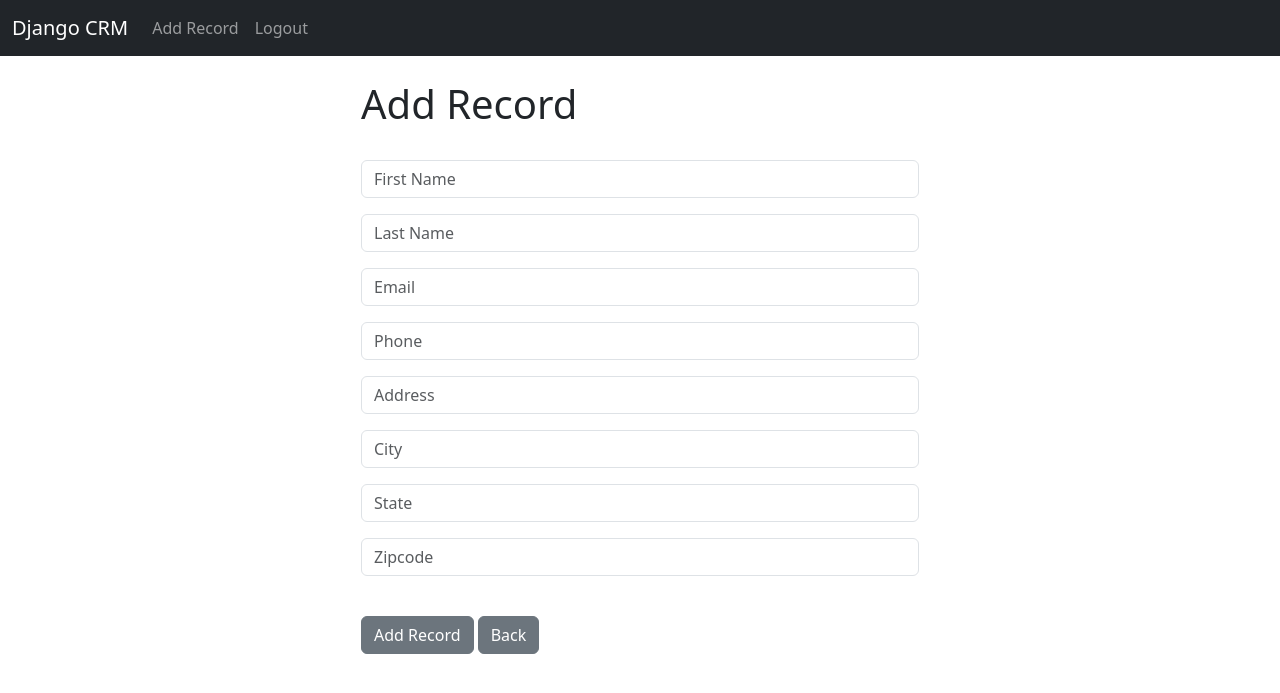
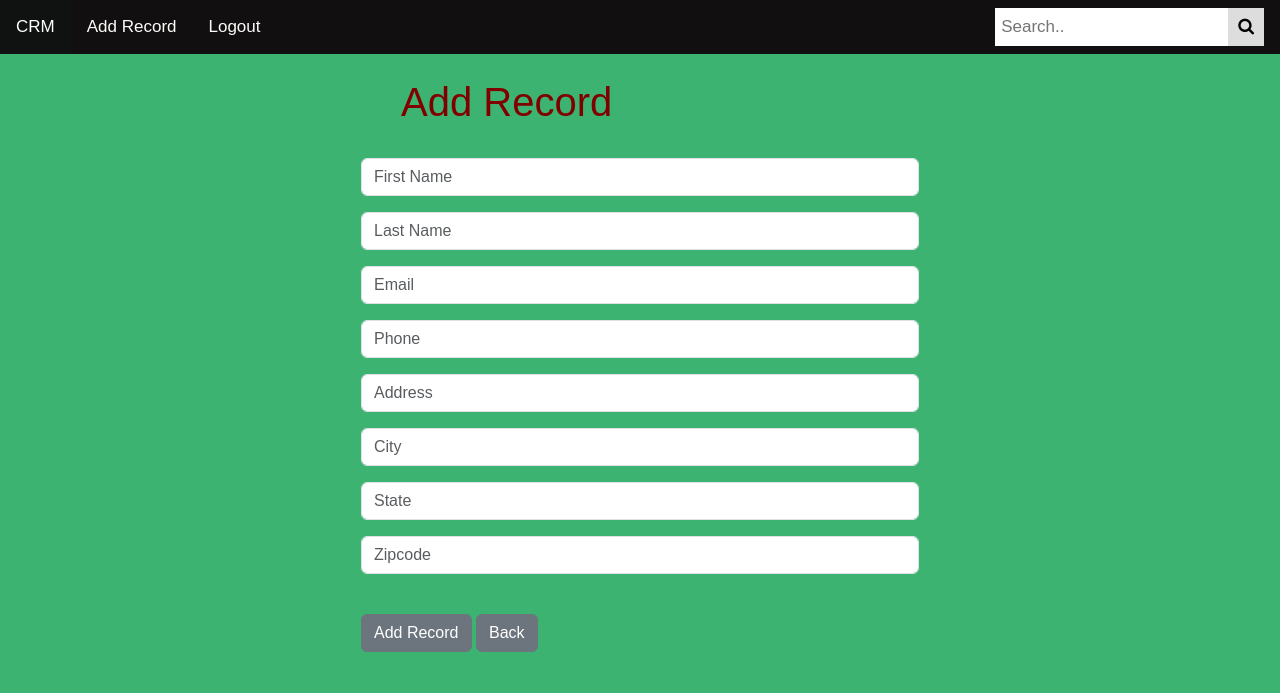
Before and after one commit to CatalinaJurca/CRM-app, a Django app: page /add_record/ in a window 1280 px wide. Shown: the top 693 px of the page. Run offline with Django 5.2, Linux system fonts and the light colour scheme; a user stored in the database is signed in.

Commit message:
add search bar

```diff
--- a/crm/crmapp/templates/add_record.html
+++ b/crm/crmapp/templates/add_record.html
@@ -1,6 +1,20 @@
 {% extends 'base.html' %}
 {% block content %}
+<!DOCTYPE html>
+<html>
+<head>
+<style>
+body {
+  background-color: MediumSeaGreen;
+}
 
+h1 {
+  color: maroon;
+  margin-left: 40px;
+}
+</style>
+</head>
+<body>
 <div class="col-md-6 offset-md-3">
 <h1>Add Record</h1>
 <br/>
@@ -17,5 +31,6 @@
 </form>
 
 </div>
-
+</body>
+</html>
 {% endblock %}
--- a/crm/crmapp/templates/base.html
+++ b/crm/crmapp/templates/base.html
@@ -3,7 +3,7 @@
   <head>
     <meta charset="utf-8">
     <meta name="viewport" content="width=device-width, initial-scale=1">
-    <title>Django CRM</title>
+    <title>CRM</title>
     <link href="https://cdn.jsdelivr.net/npm/bootstrap@5.3.0-alpha1/dist/css/bootstrap.min.css" rel="stylesheet" integrity="sha384-GLhlTQ8iRABdZLl6O3oVMWSktQOp6b7In1Zl3/Jr59b6EGGoI1aFkw7cmDA6j6gD" crossorigin="anonymous">
   </head>
   <body>
@@ -16,12 +16,10 @@
             {{ message }}
             <button type="button" class="btn-close" data-bs-dismiss="alert" aria-label="Close"></button>
           </div>
-
-
         {% endfor %}
       {% endif %}
+      {% block content %}
 
-      {% block content %}
       {% endblock%}
     </div>
 
--- a/crm/crmapp/templates/navbar.html
+++ b/crm/crmapp/templates/navbar.html
@@ -1,6 +1,112 @@
+
+<head>
+
+<link rel="stylesheet" href="https://cdnjs.cloudflare.com/ajax/libs/font-awesome/4.7.0/css/font-awesome.min.css">
+<style>
+* {box-sizing: border-box;}
+
+body {
+  margin: 0;
+  font-family: Arial, Helvetica, sans-serif;
+}
+
+.topnav {
+  overflow: hidden;
+  background-color: #110f0f;
+}
+
+.topnav a {
+  float: left;
+  display: block;
+  color: rgb(255, 250, 250);
+  text-align: center;
+  padding: 14px 16px;
+  text-decoration: none;
+  font-size: 17px;
+}
+
+.topnav a:hover {
+  background-color: #ddd;
+  color: rgb(2, 2, 2);
+}
+
+.topnav a.active {
+  background-color: #101111;
+  color: white;
+}
+
+.topnav .search-container {
+  float: right;
+}
+
+.topnav input[type=text] {
+  padding: 6px;
+  margin-top: 8px;
+  font-size: 17px;
+  border: none;
+}
+
+.topnav .search-container button {
+  float: right;
+  padding: 6px 10px;
+  margin-top: 8px;
+  margin-right: 16px;
+  background: #ddd;
+  font-size: 17px;
+  border: none;
+  cursor: pointer;
+}
+
+.topnav .search-container button:hover {
+  background: #ccc;
+}
+
+@media screen and (max-width: 600px) {
+  .topnav .search-container {
+    float: none;
+  }
+  .topnav a, .topnav input[type=text], .topnav .search-container button {
+    float: none;
+    display: block;
+    text-align: left;
+    width: 100%;
+    margin: 0;
+    padding: 14px;
+  }
+  .topnav input[type=text] {
+    border: 1px solid #ccc;
+  }
+}
+</style>
+</head>
+<body>
+
+<div class="topnav">
+  <a class="active" href="{% url 'home' %}">CRM</a>
+
+    {% if user.is_authenticated %}
+  <a href="{% url 'add_record' %}">Add Record</a>
+  <a href="{% url 'logout' %}">Logout</a>
+
+  <div class="search-container" >
+    <form action="{% url 'search_bar' %}" method=POST>
+      {% csrf_token %}
+      <input type="text" placeholder="Search.." name="search_query">
+      <button type="submit"><i class="fa fa-search"></i></button>
+    </form>
+  </div>
+</div>
+    {% else %}
+  <a href="{% url 'register' %}">Register</a>
+  <a href="{% url 'home' %}">Login</a>
+    {% endif %}
+
+</body>
+
+<!-- <link rel="stylesheet" href="https://cdnjs.cloudflare.com/ajax/libs/font-awesome/4.7.0/css/font-awesome.min.css">
 <nav class="navbar navbar-expand-lg navbar-dark bg-dark">
   <div class="container-fluid">
-    <a class="navbar-brand" href="{% url 'home' %}">Django CRM</a>
+    <a class="navbar-brand" href="{% url 'home' %}"> CRM</a>
     <button class="navbar-toggler" type="button" data-bs-toggle="collapse" data-bs-target="#navbarSupportedContent" aria-controls="navbarSupportedContent" aria-expanded="false" aria-label="Toggle navigation">
       <span class="navbar-toggler-icon"></span>
     </button>
@@ -14,6 +120,14 @@
         <li class="nav-item">
           <a class="nav-link" href="{% url 'logout' %}">Logout</a>
         </li>
+
+        <div class="search-container" method=GET>
+          <form action="{% url 'search_bar' %}">
+            {% csrf_token %}
+           <input type="text" placeholder="Search.." name="search_query">
+            <button type="submit"><i class="fa fa-search"></i></button>
+          </form>
+        </div>
 
         {% else %}
         <li class="nav-item">
@@ -29,4 +143,4 @@
 
     </div>
   </div>
-</nav>
+</nav> -->
--- a/crm/crmapp/urls.py
+++ b/crm/crmapp/urls.py
@@ -10,4 +10,5 @@ urlpatterns = [
     path('delete_record/<int:pk>', views.delete_record, name='delete_record'),
     path('add_record/', views.add_record, name='add_record'),
     path('update_record/<int:pk>', views.update_record, name='update_record'),
+    path('search_bar/', views.search_bar, name='search_bar'),
 ]
--- a/crm/crmapp/views.py
+++ b/crm/crmapp/views.py
@@ -3,6 +3,7 @@ from django.contrib.auth import authenticate, login, logout
 from django.contrib import messages
 from .forms import SignUpForm, AddRecordForm
 from .models import Record
+from django.db.models import Q
 
 def home(request):
     records = Record.objects.all()
@@ -22,7 +23,13 @@ def home(request):
     else:
         return render(request, 'home.html', {'records': records})
 
-
+def search_bar(request):
+    if request.method=="POST":
+        search_query=request.POST['search_query']
+        records=Record.objects.filter(Q(first_name__contains=search_query)|Q(last_name__contains=search_query)|Q(email__contains=search_query))
+        return render(request, 'search_bar.html', {'search_query':search_query,'records':records})
+    else:
+        return render(request, 'search_bar.html', {})
 def logout_user(request):
 
     logout(request)
```
Also changed, not shown: crm/crmapp/templates/home.html (+18 -1 lines), crm/crmapp/templates/record.html (+14 -1 lines), crm/crmapp/templates/register.html (+15 -0 lines), crm/crmapp/templates/search_bar.html (+13 -0 lines), crm/crmapp/templates/update_record.html (+16 -1 lines), crm/crm.sqlite3.
